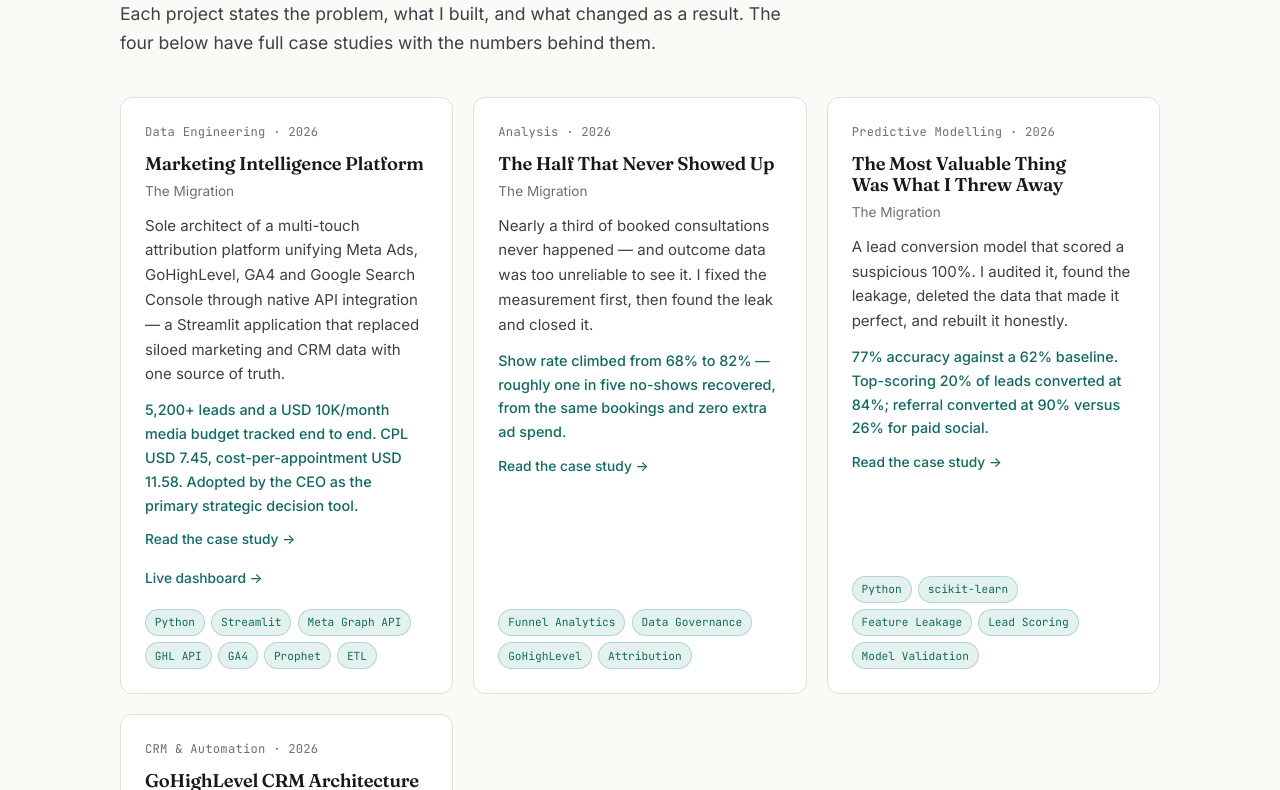
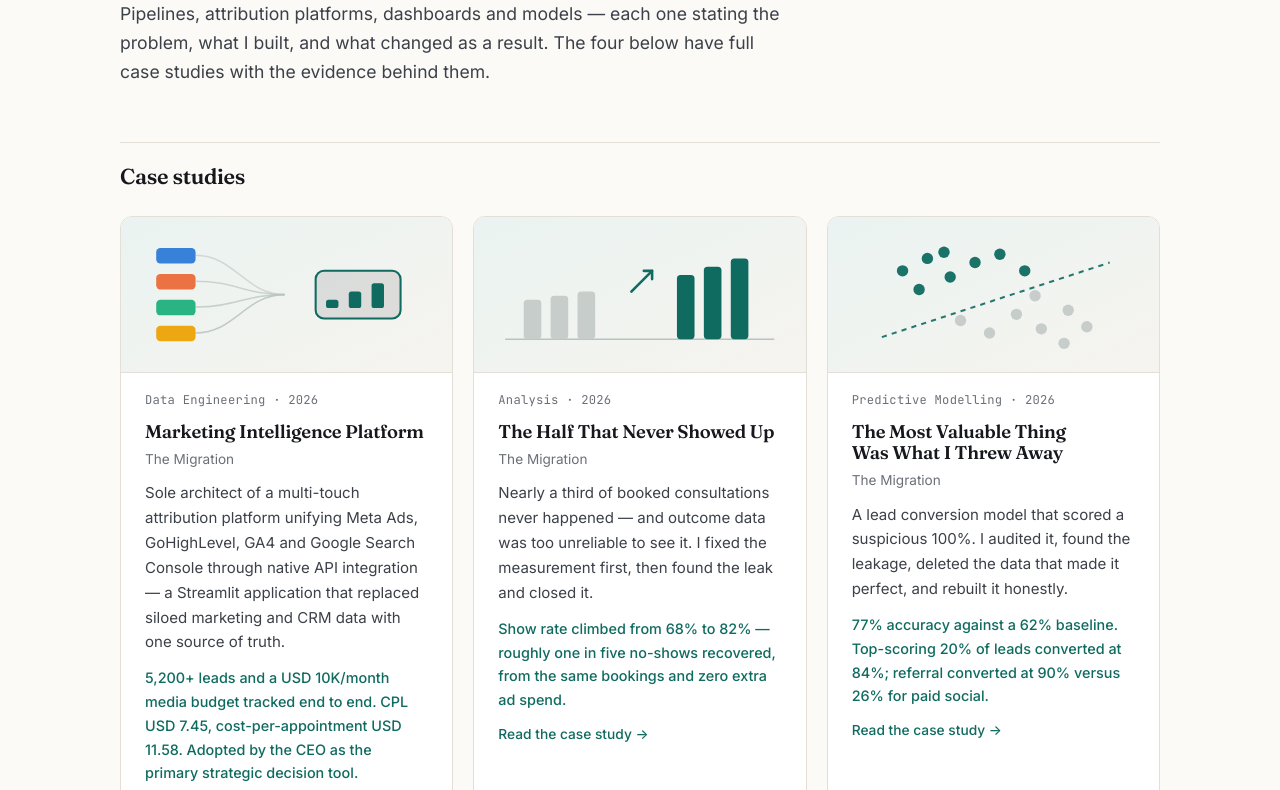
Before and after one commit to HafsaAnalyst/hafsasaleh.tech, an Astro site: page /projects in a window 1280 px wide. Shown: the part 266-1056 px from the top of the page. Built offline with nearby package versions, Linux system fonts and the light colour scheme; Astro itself is replaced by a stand-in of ours.

Commit message:
Add generated cover art to project cards and a proper catalog title

```diff
--- a/src/components/ProjectCard.astro
+++ b/src/components/ProjectCard.astro
@@ -1,12 +1,14 @@
 ---
 import type { Project } from '../data/projects';
 import { kindLabel } from '../data/projects';
+import ProjectCover from './ProjectCover.astro';
 
 interface Props { project: Project }
 const { project } = Astro.props;
 ---
 
 <article class="card">
+  {project.cover && <ProjectCover variant={project.cover} alt={`Cover illustration for ${project.title}`} />}
   <span class="meta">{kindLabel[project.kind]} · {project.year}</span>
   <h3>
     {project.href ? <a href={project.href}>{project.title}</a> : project.title}
--- /dev/null
+++ b/src/components/ProjectCover.astro
@@ -0,0 +1,204 @@
+---
+// Generated cover art. No stock photography — each variant is a small abstract
+// diagram of what the project actually does, drawn from the chart palette so
+// the catalog reads as one system with the case studies.
+import '../styles/charts.css';
+
+interface Props {
+  variant:
+    | 'integration'
+    | 'liftbars'
+    | 'model'
+    | 'pipeline'
+    | 'dashboard'
+    | 'etl'
+    | 'forecast'
+    | 'cycle';
+  alt: string;
+}
+
+const { variant, alt } = Astro.props;
+// Keyed off the variant, not randomised — each variant appears at most once per
+// page, and a stable id keeps rebuilds byte-identical.
+const id = variant;
+---
+
+<div class="cover viz">
+  <svg viewBox="0 0 320 150" role="img" aria-label={alt} preserveAspectRatio="xMidYMid slice">
+    <defs>
+      <linearGradient id={`bg-${id}`} x1="0" y1="0" x2="1" y2="1">
+        <stop offset="0%" stop-color="var(--cover-a)" />
+        <stop offset="100%" stop-color="var(--cover-b)" />
+      </linearGradient>
+    </defs>
+    <rect width="320" height="150" fill={`url(#bg-${id})`} />
+
+    {variant === 'integration' && (
+      <g>
+        {[30, 55, 80, 105].map((y, i) => (
+          <>
+            <path
+              d={`M72,${y + 7} C110,${y + 7} 120,75 158,75`}
+              fill="none"
+              stroke="var(--cover-line)"
+              stroke-width="1.5"
+              opacity={0.55 + i * 0.1}
+            />
+            <rect x="34" y={y} width="38" height="15" rx="4" fill={`var(--s${i + 1})`} opacity="0.92" />
+          </>
+        ))}
+        <rect x="188" y="52" width="82" height="46" rx="8" fill="var(--cover-ink)" opacity="0.1" />
+        <rect x="188" y="52" width="82" height="46" rx="8" fill="none" stroke="var(--cover-accent)" stroke-width="2" />
+        {[0, 1, 2].map((i) => (
+          <rect x={198 + i * 22} y={80 - i * 8} width="12" height={i * 8 + 8} rx="2.5" fill="var(--cover-accent)" />
+        ))}
+      </g>
+    )}
+
+    {variant === 'liftbars' && (
+      <g>
+        <line x1="30" y1="118" x2="290" y2="118" stroke="var(--cover-line)" stroke-width="1.5" />
+        {[0, 1, 2].map((i) => (
+          <rect x={48 + i * 26} y={118 - (38 + i * 4)} width="17" height={38 + i * 4} rx="3.5" fill="var(--cover-mute)" />
+        ))}
+        <path d="M152,72 L172,52" stroke="var(--cover-accent)" stroke-width="2.5" stroke-linecap="round" />
+        <path d="M172,52 l-8,0 M172,52 l0,8" stroke="var(--cover-accent)" stroke-width="2.5" stroke-linecap="round" />
+        {[0, 1, 2].map((i) => (
+          <rect x={196 + i * 26} y={118 - (62 + i * 8)} width="17" height={62 + i * 8} rx="3.5" fill="var(--cover-accent)" />
+        ))}
+      </g>
+    )}
+
+    {variant === 'model' && (
+      <g>
+        <path d="M52,116 L272,44" stroke="var(--cover-accent)" stroke-width="2" stroke-dasharray="5 5" opacity="0.9" />
+        {[
+          [72, 52], [96, 40], [118, 58], [142, 44], [88, 70], [166, 36], [112, 34], [190, 52],
+        ].map(([cx, cy]) => (
+          <circle cx={cx} cy={cy} r="5.5" fill="var(--cover-accent)" opacity="0.95" />
+        ))}
+        {[
+          [128, 100], [156, 112], [182, 94], [206, 108], [232, 90], [250, 106], [200, 76], [228, 122],
+        ].map(([cx, cy]) => (
+          <circle cx={cx} cy={cy} r="5.5" fill="var(--cover-mute)" />
+        ))}
+      </g>
+    )}
+
+    {variant === 'pipeline' && (
+      <g>
+        {[0, 1, 2, 3, 4].map((i) => (
+          <rect
+            x="42"
+            y={26 + i * 20}
+            width={228 - i * 40}
+            height="13"
+            rx="3"
+            fill={`var(--o${i + 1})`}
+          />
+        ))}
+      </g>
+    )}
+
+    {variant === 'dashboard' && (
+      <g>
+        {[0, 1, 2].map((i) => (
+          <rect x={34 + i * 84} y="26" width="70" height="30" rx="5" fill="var(--cover-ink)" opacity="0.08" />
+        ))}
+        {[0, 1, 2].map((i) => (
+          <rect x={42 + i * 84} y="36" width={30 + i * 8} height="6" rx="3" fill="var(--cover-accent)" />
+        ))}
+        <rect x="34" y="66" width="252" height="58" rx="6" fill="var(--cover-ink)" opacity="0.06" />
+        <line x1="44" y1="114" x2="276" y2="114" stroke="var(--cover-line)" stroke-width="1.5" />
+        {[26, 40, 18, 34, 44, 30, 38].map((h, i) => (
+          <rect x={50 + i * 32} y={114 - h} width="16" height={h} rx="2.5" fill="var(--cover-accent)" opacity={0.45 + i * 0.08} />
+        ))}
+      </g>
+    )}
+
+    {variant === 'etl' && (
+      <g>
+        {[0, 1, 2, 3].map((i) => (
+          <rect x="34" y={30 + i * 23} width="52" height="14" rx="3" fill="var(--cover-mute)" />
+        ))}
+        <path d="M96,75 C130,75 130,75 152,75" stroke="var(--cover-line)" stroke-width="1.5" fill="none" />
+        <path d="M152,44 L200,75 L152,106 Z" fill="var(--cover-accent)" opacity="0.9" />
+        <path d="M206,75 L246,75" stroke="var(--cover-accent)" stroke-width="2.5" stroke-linecap="round" />
+        <path d="M246,75 l-9,-6 M246,75 l-9,6" stroke="var(--cover-accent)" stroke-width="2.5" stroke-linecap="round" stroke-linejoin="round" fill="none" />
+        <rect x="252" y="64" width="34" height="22" rx="4" fill="var(--cover-ink)" opacity="0.1" />
+        <rect x="252" y="64" width="34" height="22" rx="4" fill="none" stroke="var(--cover-accent)" stroke-width="2" />
+      </g>
+    )}
+
+    {variant === 'forecast' && (
+      <g>
+        <path d="M170,44 C196,52 222,40 248,34 L282,30 L282,110 L248,100 C222,96 196,104 170,96 Z" fill="var(--cover-accent)" opacity="0.15" />
+        <path
+          d="M34,96 L62,72 L90,86 L118,54 L146,74 L170,66"
+          fill="none"
+          stroke="var(--cover-ink)"
+          stroke-width="2.5"
+          stroke-linecap="round"
+          stroke-linejoin="round"
+          opacity="0.55"
+        />
+        <path
+          d="M170,66 L200,74 L228,56 L256,62 L282,44"
+          fill="none"
+          stroke="var(--cover-accent)"
+          stroke-width="2.5"
+          stroke-dasharray="6 5"
+          stroke-linecap="round"
+          stroke-linejoin="round"
+        />
+        <line x1="170" y1="24" x2="170" y2="120" stroke="var(--cover-line)" stroke-width="1.5" stroke-dasharray="3 4" />
+        <circle cx="170" cy="66" r="5" fill="var(--cover-accent)" />
+      </g>
+    )}
+
+    {variant === 'cycle' && (
+      <g>
+        <circle cx="160" cy="75" r="44" fill="none" stroke="var(--cover-line)" stroke-width="2" stroke-dasharray="7 6" />
+        {[
+          [160, 31, 'var(--cover-accent)'],
+          [204, 75, 'var(--s1)'],
+          [160, 119, 'var(--s3)'],
+          [116, 75, 'var(--s2)'],
+        ].map(([cx, cy, fill]) => (
+          <circle cx={cx as number} cy={cy as number} r="11" fill={fill as string} />
+        ))}
+        <path d="M160,75 m0,-26 a26,26 0 0 1 26,26" fill="none" stroke="var(--cover-accent)" stroke-width="2.5" stroke-linecap="round" />
+        <path d="M186,75 l-6,-5 M186,75 l6,-5" stroke="var(--cover-accent)" stroke-width="2.5" stroke-linecap="round" fill="none" />
+      </g>
+    )}
+  </svg>
+</div>
+
+<style>
+  .cover {
+    --cover-a: #eaf3f1;
+    --cover-b: #f6f4ef;
+    --cover-line: #b9c4c2;
+    --cover-mute: #c7cdcb;
+    --cover-ink: #16181d;
+    --cover-accent: #0f6b60;
+
+    margin: -1.5rem -1.5rem .35rem;
+    border-bottom: 1px solid var(--line);
+    border-radius: 12px 12px 0 0;
+    overflow: hidden;
+    background: var(--cover-a);
+  }
+  .cover svg { display: block; width: 100%; height: auto; }
+
+  @media (prefers-color-scheme: dark) {
+    .cover {
+      --cover-a: #17262a;
+      --cover-b: #191d24;
+      --cover-line: #3a464b;
+      --cover-mute: #47525a;
+      --cover-ink: #eceef2;
+      --cover-accent: #4fd1c0;
+    }
+  }
+</style>
--- a/src/pages/projects/index.astro
+++ b/src/pages/projects/index.astro
@@ -13,21 +13,35 @@ const rest = projects.filter((p) => !p.href);
 >
   <section class="section">
     <div class="wrap">
-      <p class="eyebrow">Catalog</p>
-      <h1>Projects</h1>
+      <p class="eyebrow">Project catalog</p>
+      <h1>Work that moved a number</h1>
       <p class="lead" style="margin-top:1rem; max-width:42rem;">
-        Each project states the problem, what I built, and what changed as a result.
-        The four below have full case studies with the numbers behind them.
+        Pipelines, attribution platforms, dashboards and models — each one stating the
+        problem, what I built, and what changed as a result. The four below have full
+        case studies with the evidence behind them.
       </p>
 
-      <div class="grid grid-2" style="margin-top:2.5rem;">
+      <h2 class="cat-head">Case studies</h2>
+      <div class="grid grid-2" style="margin-top:1.6rem;">
         {withStudy.map((p) => <ProjectCard project={p} />)}
       </div>
 
-      <h2 style="margin-top:4rem;">Also built</h2>
-      <div class="grid grid-2" style="margin-top:1.8rem;">
+      <h2 class="cat-head" style="margin-top:4rem;">Also built</h2>
+      <p style="color:var(--muted); font-size:.92rem; margin-top:.4rem;">
+        Shipped and in use, without a long write-up.
+      </p>
+      <div class="grid grid-2" style="margin-top:1.6rem;">
         {rest.map((p) => <ProjectCard project={p} />)}
       </div>
     </div>
   </section>
 </BaseLayout>
+
+<style>
+  .cat-head {
+    margin-top: 3.5rem;
+    padding-top: 1.4rem;
+    border-top: 1px solid var(--line);
+    font-size: 1.35rem;
+  }
+</style>
```
Also changed, not shown: src/data/projects.ts (+18 -0 lines).
